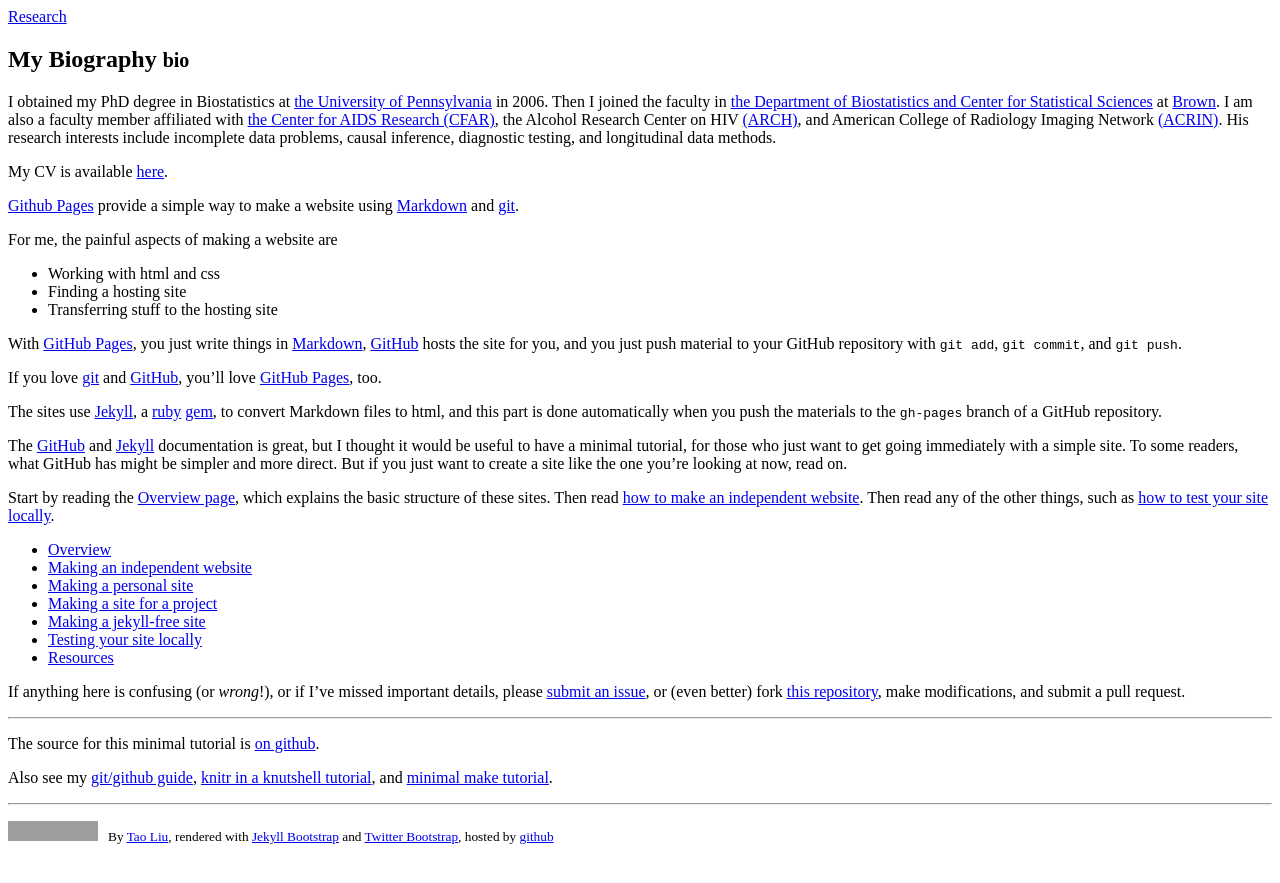
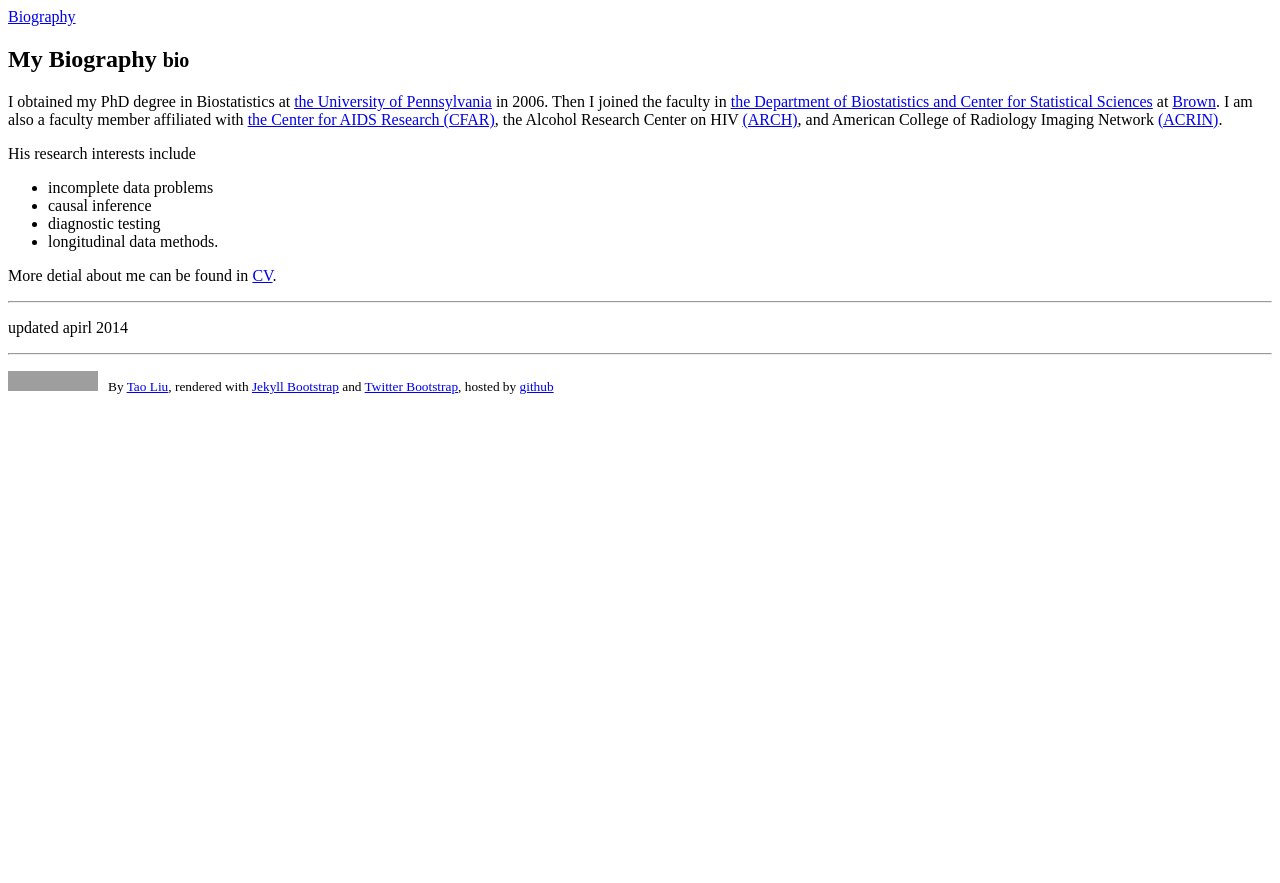
Before and after one commit to taotliu/my_bio, a Jekyll site: the page built from index.md, in a window 1280 px wide. Shown: the top 883 px of the page. Built offline with Jekyll 4.4.1, drawn with Linux system fonts in a browser that asks for light colours; grey boxes are pictures that could not be loaded.

Commit message:
bio updated

```diff
--- a/_config.yml
+++ b/_config.yml
@@ -8,7 +8,7 @@ pygments: true
 # Themes are encouraged to use these universal variables
 # so be sure to set them if your theme uses them.
 #
-title : Research
+title : Biography
 author :
   name : Tao Liu
   email : tao.tliu@gmail.com
@@ -16,7 +16,7 @@ author :
 #  twitter : taotliu
   feedburner : nil
 
-production_url : http://taotliu.github.io/my_research
+production_url : http://taotliu.github.io/my_bio
 
 # Tell Github to use the kramdown markdown interpreter
 # (see https://help.github.com/articles/migrating-your-pages-site-from-maruku)
@@ -49,7 +49,7 @@ JB :
   #   - Only the following values are falsy: ["", null, false]
   #   - When setting BASE_PATH it must be a valid url.
   #     This means always setting the protocol (http|https) or prefixing with "/"
-  BASE_PATH : http://taotliu.github.io/my_research
+  BASE_PATH : http://taotliu.github.io/my_bio
 
   # By default, the asset_path is automatically defined relative to BASE_PATH plus the enabled theme.
   # ex: [BASE_PATH]/assets/themes/[THEME-NAME]
--- a/index.md
+++ b/index.md
@@ -4,71 +4,15 @@ title: My Biography
 tagline: bio
 ---
 
-I obtained my PhD degree in Biostatistics at [the University of Pennsylvania](http://upenn.edu) in 2006. Then I joined the faculty in [the Department of Biostatistics and Center for Statistical Sciences](http://stat.brown.edu) at [Brown](http://brown.edu). I am also a faculty member affiliated with [the Center for AIDS Research (CFAR)](http://cfar.org), the Alcohol Research Center on HIV [(ARCH)](foo), and American College of Radiology Imaging Network [(ACRIN)](http://acrin.org). His research interests include incomplete data problems, causal inference, diagnostic testing, and longitudinal data methods.
+I obtained my PhD degree in Biostatistics at [the University of Pennsylvania](http://upenn.edu) in 2006. Then I joined the faculty in [the Department of Biostatistics and Center for Statistical Sciences](http://stat.brown.edu) at [Brown](http://brown.edu). I am also a faculty member affiliated with [the Center for AIDS Research (CFAR)](http://cfar.org), the Alcohol Research Center on HIV [(ARCH)](foo), and American College of Radiology Imaging Network [(ACRIN)](http://acrin.org).
 
-My CV is available [here](.).
+His research interests include
+- incomplete data problems
+- causal inference
+- diagnostic testing
+- longitudinal data methods.
 
-
-
-[Github Pages](http://pages.github.com) provide a simple way to make a
-website using
-[Markdown](https://daringfireball.net/projects/markdown/) and
-[git](http://git-scm.com).
-
-For me, the painful aspects of making a website are
-
-- Working with html and css
-- Finding a hosting site
-- Transferring stuff to the hosting site
-
-With [GitHub Pages](http://pages.github.com), you just write things in
-[Markdown](https://daringfireball.net/projects/markdown/),
-[GitHub](http://github.com) hosts the site for you, and you just push
-material to your GitHub repository with `git add`, `git commit`, and
-`git push`.
-
-If you love [git](http://git-scm.com/) and
-[GitHub](http://github.com), you'll love
-[GitHub Pages](http://pages.github.com), too.
-
-The sites use [Jekyll](http://jekyllrb.com/), a
-[ruby](https://www.ruby-lang.org/en/) [gem](https://rubygems.org/), to
-convert Markdown files to html, and this part is done
-automatically when you push the materials to the `gh-pages` branch
-of a GitHub repository.
-
-The [GitHub](http://pages.github.com) and
-[Jekyll](http://jekyllrb.com) documentation is great, but I thought it
-would be useful to have a minimal tutorial, for those who just want to
-get going immediately with a simple site. To some readers, what GitHub
-has might be simpler and more direct.  But if you just want to create
-a site like the one you're looking at now, read on.
-
-Start by reading the [Overview page](pages/overview.html), which
-explains the basic structure of these sites. Then read
-[how to make an independent website](pages/independent_site.html). Then
-read any of the other things, such as
-[how to test your site locally](pages/local_test.html).
-
-- [Overview](pages/overview.html)
-- [Making an independent website](pages/independent_site.html)
-- [Making a personal site](pages/user_site.html)
-- [Making a site for a project](pages/project_site.html)
-- [Making a jekyll-free site](pages/nojekyll.html)
-- [Testing your site locally](pages/local_test.html)
-- [Resources](pages/resources.html)
-
-If anything here is confusing (or _wrong_!), or if I've missed
-important details, please
-[submit an issue](https://github.com/kbroman/simple_site/issues), or (even
-better) fork [this repository](http://github.com/kbroman/simple_site),
-make modifications, and submit a pull request.
+More detial about me can be found in [CV](.).
 
 ---
-
-The source for this minimal tutorial is [on github](http://github.com/kbroman/simple_site).
-
-Also see my
-[git/github guide](http://kbroman.github.io/github_tutorial),
-[knitr in a knutshell tutorial](http://kbroman.github.io/knitr_knutshell),
-and [minimal make tutorial](http://kbroman.github.io/minimal_make).
+updated apirl 2014
```
